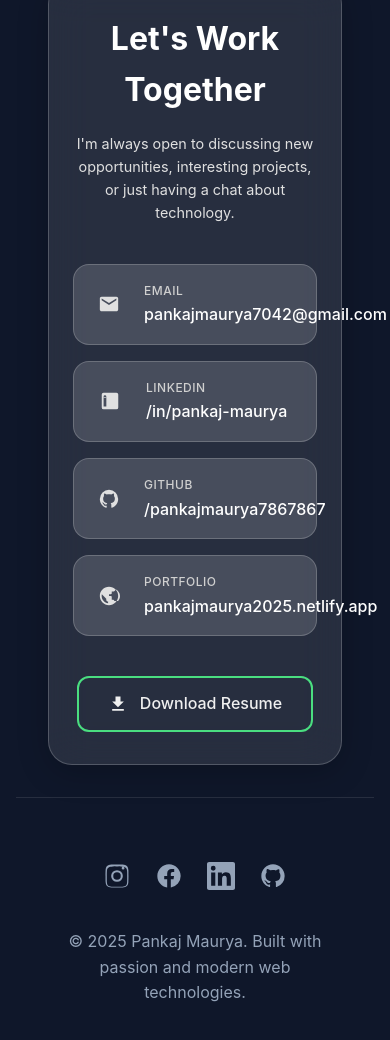
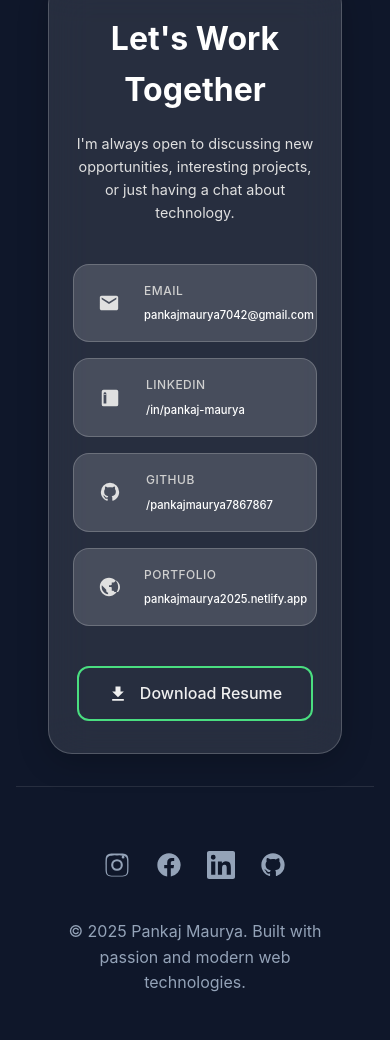
Before and after one commit to pankajmaurya7867867/portfolio, a plain HTML site: page index.html in a window 390 px wide. Shown: the part 7328-8368 px from the top of the page. Drawn offline with Linux system fonts and the light colour scheme.

Commit message:
update link

```diff
--- a/style.css
+++ b/style.css
@@ -846,3 +846,7 @@ footer {
         font-size: 0.9rem;
     }
 }
+@media (max-width: 450px) {
+    .links-list .value{font-size: 0.7rem};
+
+}
```
